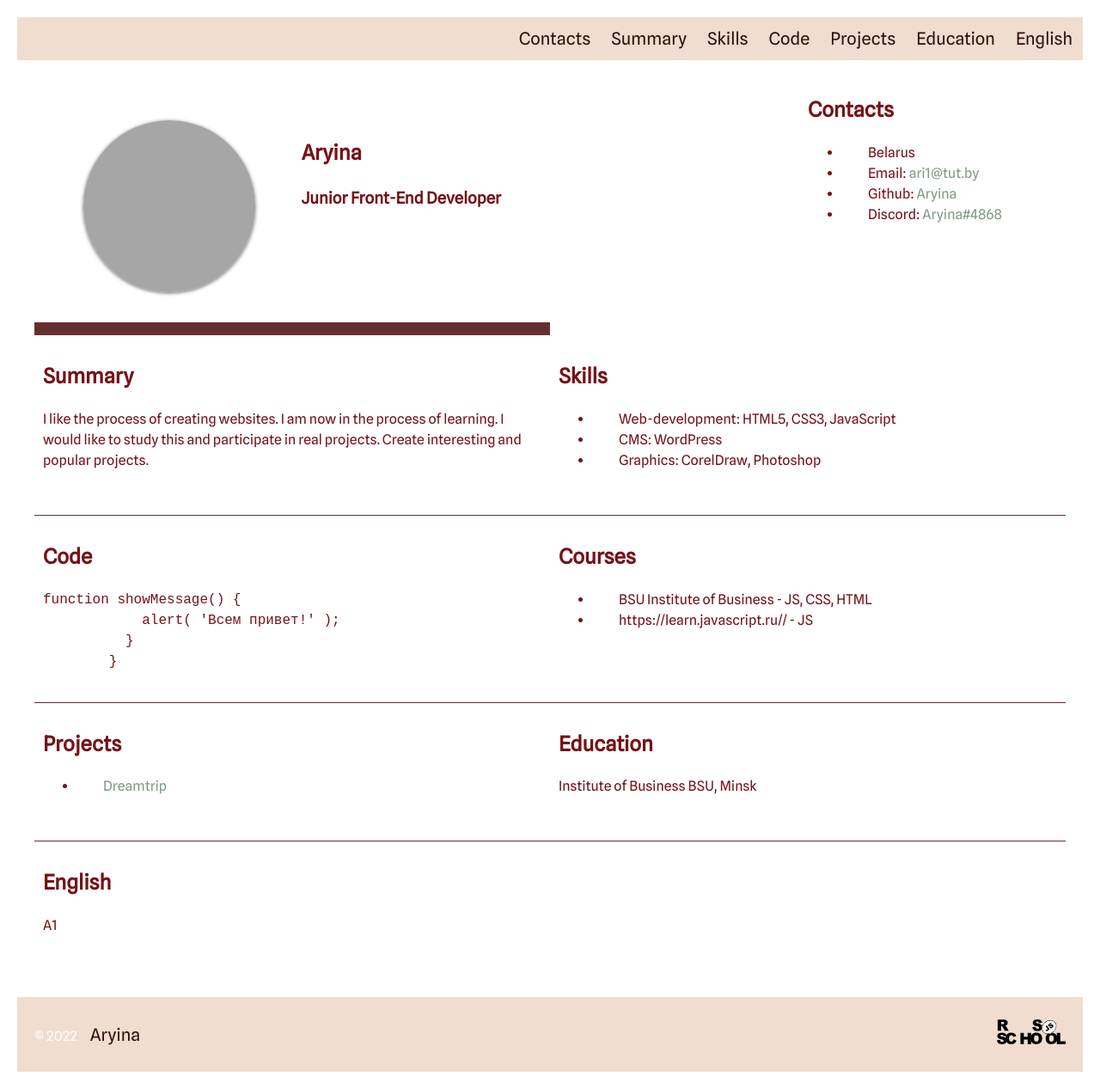
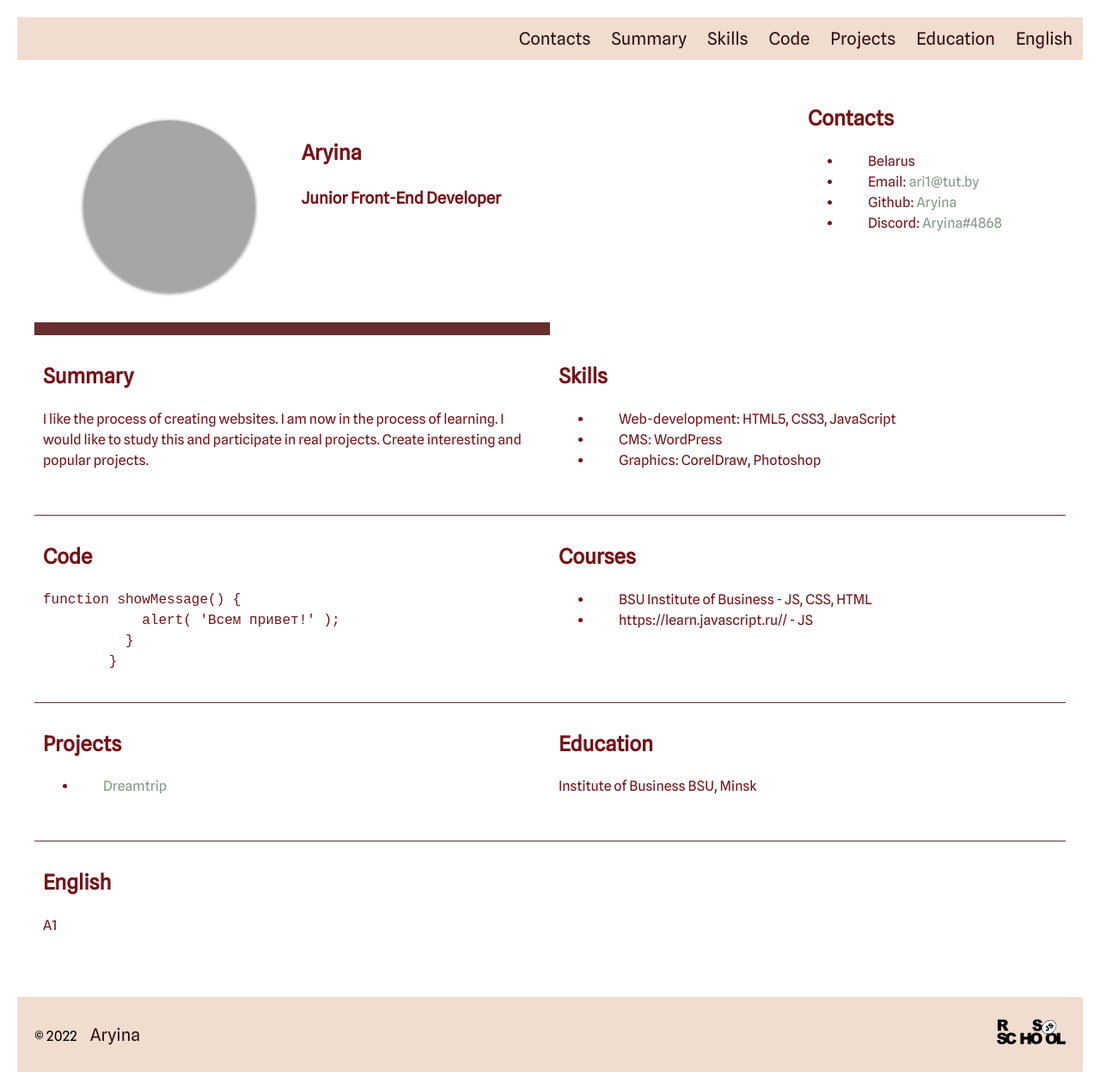
Before and after one commit to Aryina/rsschool-cv, a plain HTML site: page index.html in a window 1280 px wide. Shown: the whole page at 86% size. Drawn offline with Linux system fonts and the light colour scheme; grey boxes are pictures that could not be loaded.

Commit message:
docs: to change

```diff
--- a/style.css
+++ b/style.css
@@ -121,7 +121,7 @@ html {
     border-bottom: 0;
   }
   .section-contacts {
-    padding: 0 0 0 300px;
+    padding-left: 300px;
   }
   .section-profile {
     display: flex;
@@ -140,7 +140,7 @@ html {
     justify-content: space-between;
     align-items: center;
     margin: 0 20px 0 20px;
-    color: #fff;
+    color: #000000;
   }
 
 .section-item a {
```
